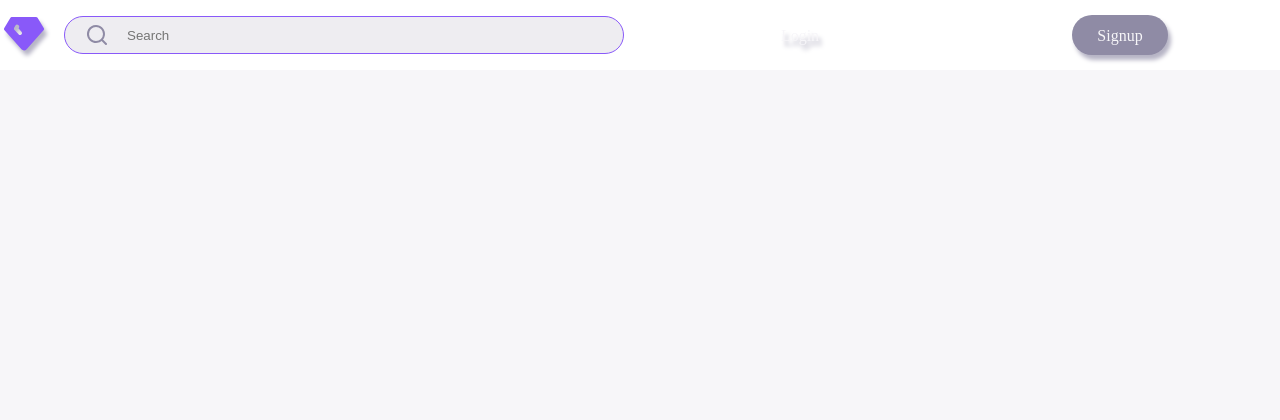
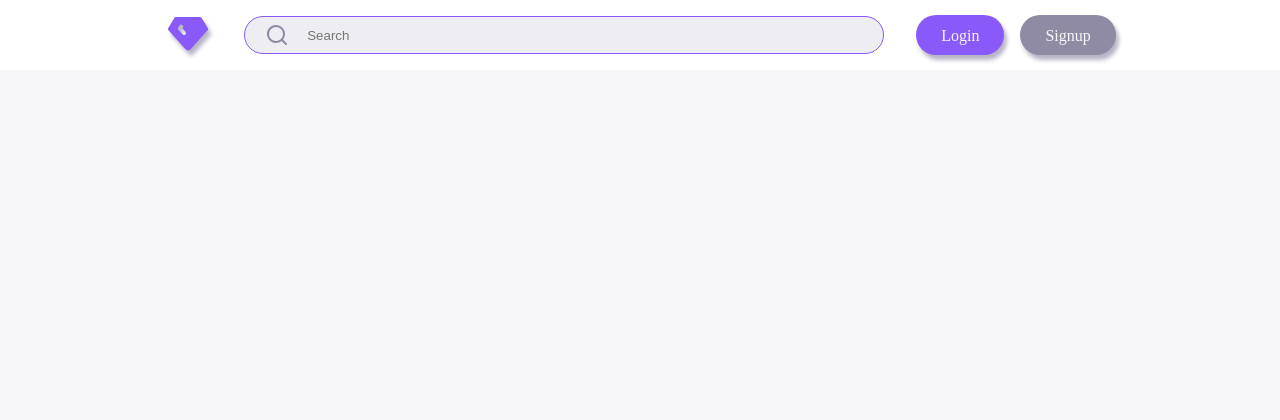
Before and after one commit to maikcodes/getfashionable, a Django app: page /getfashionable/ in a window 1280 px wide. Shown: the top 420 px of the page. Run offline with Django 4.2, Linux system fonts and the light colour scheme; data that the repository does not hold is empty.

Commit message:
Restyle navbar.

```diff
--- a/GetFashionable/static/getfashionable/css/navbar.css
+++ b/GetFashionable/static/getfashionable/css/navbar.css
@@ -24,6 +24,13 @@
 }
 
 .navbar__user-options {
+  display: flex;
+  flex-direction: row;
+  align-items: center;
+  gap: 1em;
+}
+
+.navbar__user-options-auth {
   display: flex;
   flex-direction: row;
   align-items: center;
@@ -66,12 +73,13 @@
 @media only screen and (min-width: 1024px) {
   .navbar {
     height: 70px;
+    gap: 2rem;
   }
 
   .navbar__search-bar {
     display: flex;
     flex-direction: row;
     align-items: center;
-    width: 35rem;
+    width: 40rem;
   }
 }
--- a/GetFashionable/templates/getfashionable/layouts/header/useroptions.html
+++ b/GetFashionable/templates/getfashionable/layouts/header/useroptions.html
@@ -36,22 +36,14 @@
 
 {% else %}
 
-<div class="content-centered">
-    <div class="col-6">
-        <div class="content-centered">
-            <a href="{% url 'getfashionable:login' %}" class="link-button">
-                <span class="link-text">Login</span>
-            </a>
-        </div>
-    </div>
+<div class="navbar__user-options-auth">
+    <a href="{% url 'getfashionable:login' %}" class="link-button--primary">
+        <span class="link-text">Login</span>
+    </a>
 
-    <div class="col-6">
-        <div class="content-centered">
-            <a href="{% url 'getfashionable:signup' %}" class="link-button-secondary">
-                <span class="link-text">Signup</span>
-            </a>
-        </div>
-    </div>
+    <a href="{% url 'getfashionable:signup' %}" class="link-button-secondary">
+        <span class="link-text">Signup</span>
+    </a>
 </div>
 
 {% endif %}
```
Also changed, not shown: GetFashionable/templates/getfashionable/layouts/header/header.html (deleted, +0 -29 lines).
